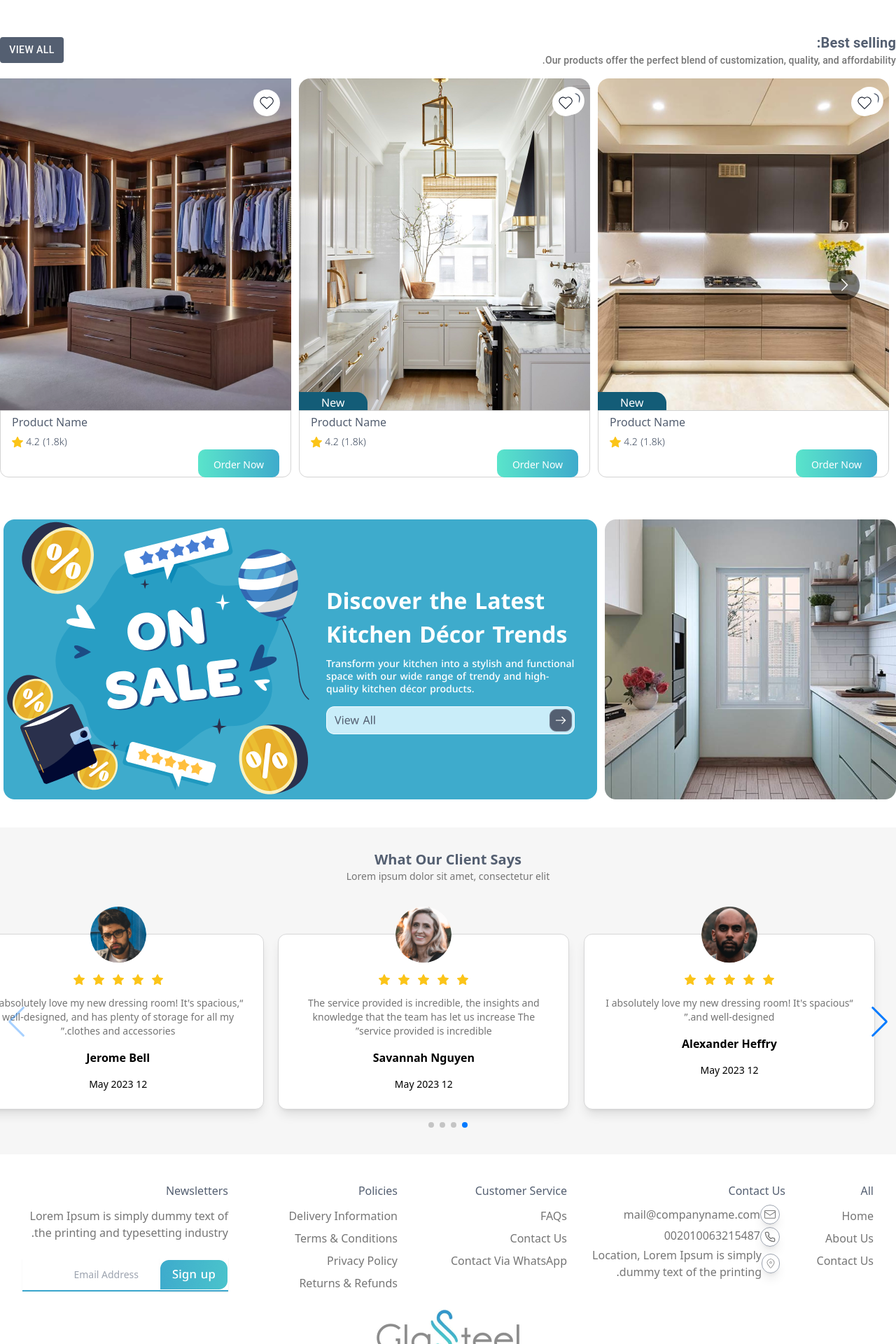
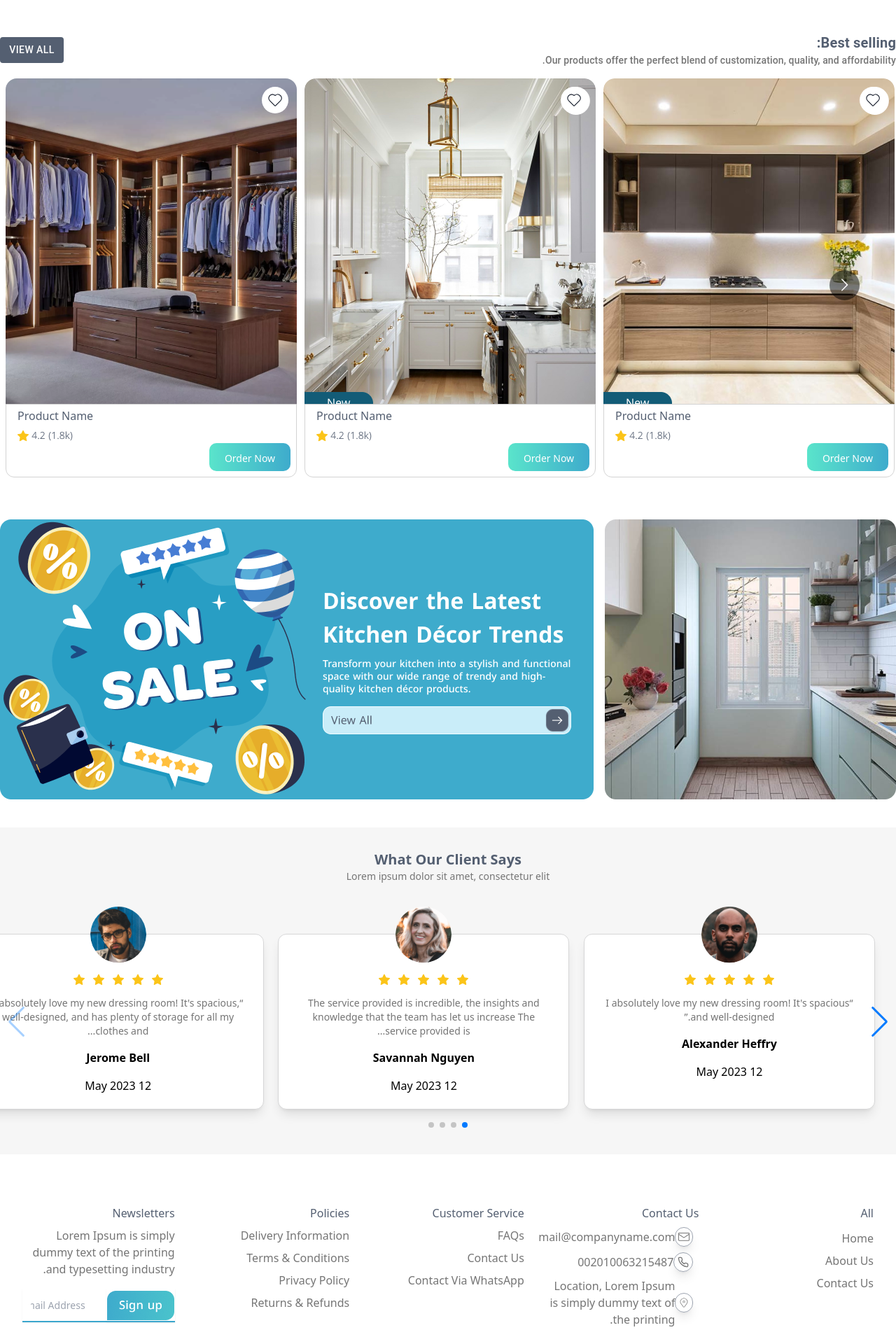
Before and after one commit to Abdo90800/work-project, a Next.js app: page /ar in a window 1280 px wide. Shown: the part 260-2180 px from the top of the page at 70% size. Built offline with nearby package versions, Linux system fonts and the light colour scheme.

Commit message:
Add Responsive

```diff
--- a/src/app/component/CardComponent.jsx
+++ b/src/app/component/CardComponent.jsx
@@ -1,8 +1,20 @@
+import { useEffect, useState } from "react";
 import Image from "next/image";
 
-const CardComponent = ({product}) => {
+const CardComponent = ({ product }) => {
+  const [shortDescription, setShortDescription] = useState("");
+
+  useEffect(() => {
+    // عدد الكلمات التي تريدها للوصف في الشاشات المتوسطة والصغيرة
+    const maxWords = window.innerWidth < 768 ? 10 : 20; // 10 كلمات للشاشات الأصغر، 20 للشاشات الأكبر
+    const words = product.description.split(" ");
+
+    // قطع الوصف ليكون بالشكل المطلوب
+    setShortDescription(words.slice(0, maxWords).join(" ") + (words.length > maxWords ? '...' : ''));
+  }, [product.description]);
+
   return (
-    <article className="rounded-xl shadow-lg border border-[#D6D6D7] my-10 bg-white p-4 flex flex-col items-center lg:h-[251px] lg:w-[416px] relative text-center">
+    <article className="rounded-xl shadow-lg border border-[#D6D6D7] my-10 bg-white p-4 flex flex-col items-center relative text-center lg:h-[251px] lg:w-[416px] sm:h-[300px] sm:w-[300px] md:h-[320px] md:w-[350px]">
       {/* User Photo */}
       <div className="flex items-center absolute top-0 -translate-y-1/2 z-10 mx-auto">
         <Image
@@ -20,17 +32,19 @@ const CardComponent = ({product}) => {
       </div>
 
       {/* Card Description */}
-      <ul className="flex flex-col items-center justify-center gap-y-2 mt-4 ">
+      <ul className="flex flex-col items-center justify-center gap-y-2 mt-4">
         <li>
-          <p className="font-normal text-customGray text-sm px-2">
-            {product.description}
+          <p className="font-normal text-customGray text-sm px-2 sm:px-4 md:px-6 lg:px-2">
+            {shortDescription}
           </p>
         </li>
         <li className="my-2">
-          <h1 className="font-semibold text-base">{product.name}</h1>
+          <h1 className="font-semibold text-base md:text-lg lg:text-base">
+            {product.name}
+          </h1>
         </li>
         <li>
-          <p className="font-normal text-sm">{product.date}</p>
+          <p className="font-normal text-sm md:text-base">{product.date}</p>
         </li>
       </ul>
     </article>
--- a/src/app/component/Fotter.jsx
+++ b/src/app/component/Fotter.jsx
@@ -7,11 +7,13 @@ import { RiTwitterXFill } from "react-icons/ri";
 import { FiYoutube } from "react-icons/fi";
 import { LiaFacebook } from "react-icons/lia";
 import { IoLogoInstagram } from "react-icons/io";
+
 const Footer = () => {
   return (
     <>
-      <footer className="grid grid-rows-2 max-w-screen-xl mx-auto px-4 sm:px-6 lg:px-8 pb-5">
-        <div className="footer-top grid grid-cols-[101px_287px_217px_217px_294px] justify-between gap-4">
+      <footer className="max-w-screen-xl mx-auto px-4 sm:px-6 lg:px-8 pb-5">
+        {/* القسم العلوي من الفوتر */}
+        <div className="footer-top grid grid-cols-1 sm:grid-cols-2 lg:grid-cols-5 gap-8 py-8">
           <div className="All flex flex-col">
             <div className="all-header mb-2">
               <h1 className="text-customheader text-base">All</h1>
@@ -29,7 +31,7 @@ const Footer = () => {
                 Contact Us
               </h1>
             </div>
-            <div className="items contact-icons flex flex-col">
+            <div className="items contact-icons flex flex-col space-y-2">
               <p className="flex items-center">
                 <span className="h-7 w-7 border border-gray-400 rounded-full shadow-lg flex items-center justify-center mr-2">
                   <GoMail className="m-1 text-customGray text-base" />
@@ -40,7 +42,7 @@ const Footer = () => {
               </p>
 
               <p className="flex items-center">
-                <span className="h-7 w-7 border border-gray-400 rounded-full shadow-lg flex items-center justify-center mr-2 mt-1">
+                <span className="h-7 w-7 border border-gray-400 rounded-full shadow-lg flex items-center justify-center mr-2">
                   <FiPhone className="m-1 text-customGray text-base" />
                 </span>
                 <span className="text-customGray text-base">
@@ -49,7 +51,7 @@ const Footer = () => {
               </p>
 
               <p className="flex items-center">
-                <span className="h-7 w-7 border border-gray-400 rounded-full shadow-lg flex items-center justify-center mr-2 ">
+                <span className="h-7 w-7 border border-gray-400 rounded-full shadow-lg flex items-center justify-center mr-2">
                   <CiLocationOn className="m-1 text-customGray text-base" />
                 </span>
                 <span className="text-customGray text-base">
@@ -65,12 +67,10 @@ const Footer = () => {
                 Customer Service
               </h1>
             </div>
-            <div className="items flex flex-col">
-              <p className="text-customGray text-base my-1">FAQs</p>
-              <p className="text-customGray text-base my-1">Contact Us</p>
-              <p className="text-customGray text-base my-1">
-                Contact Via WhatsApp
-              </p>
+            <div className="items flex flex-col space-y-2">
+              <p className="text-customGray text-base">FAQs</p>
+              <p className="text-customGray text-base">Contact Us</p>
+              <p className="text-customGray text-base">Contact Via WhatsApp</p>
             </div>
           </div>
 
@@ -80,17 +80,11 @@ const Footer = () => {
                 Policies
               </h1>
             </div>
-            <div className="items flex flex-col">
-              <p className="text-customGray text-base my-1">
-                Delivery Information
-              </p>
-              <p className="text-customGray text-base my-1">
-                Terms & Conditions
-              </p>
-              <p className="text-customGray text-base my-1">Privacy Policy</p>
-              <p className="text-customGray text-base my-1">
-                Returns & Refunds
-              </p>
+            <div className="items flex flex-col space-y-2">
+              <p className="text-customGray text-base">Delivery Information</p>
+              <p className="text-customGray text-base">Terms & Conditions</p>
+              <p className="text-customGray text-base">Privacy Policy</p>
+              <p className="text-customGray text-base">Returns & Refunds</p>
             </div>
           </div>
 
@@ -100,12 +94,12 @@ const Footer = () => {
                 Newsletters
               </h1>
             </div>
-            <div className="items flex flex-col">
-              <p className="font-light text-base text-customGray my-1">
+            <div className="items flex flex-col space-y-4">
+              <p className="font-light text-base text-customGray">
                 Lorem Ipsum is simply dummy text of the printing and typesetting
                 industry.
               </p>
-              <div className="relative mt-5">
+              <div className="relative">
                 <input
                   type="email"
                   className="w-full bg-transparent h-12 text-sm border-b-2 border-[#3AA6CD] rounded-none pl-3 pr-32 py-2 transition duration-300 ease focus:outline-none focus:border-transparent shadow-sm focus:shadow-none"
@@ -125,23 +119,25 @@ const Footer = () => {
             </div>
           </div>
         </div>
-        <div className="footer-bottom text-center mt-4 flex flex-col items-center justify-around">
-          <img src="/images/logo.png" alt="Logo" />
-          <div className="icons w-1/4 items-center flex  justify-evenly">
-            <span className="border border-black cursor-pointer p-1  rounded-full hover:bg-gray-200 transition duration-300">
+
+        {/* القسم السفلي من الفوتر */}
+        <div className="footer-bottom text-center mt-8 flex flex-col items-center justify-around space-y-4">
+          <img src="/images/logo.png" alt="Logo" className="w-28 h-auto" />
+          <div className="icons flex items-center space-x-4">
+            <span className="border border-black cursor-pointer p-1 rounded-full hover:bg-gray-200 transition duration-300">
               <RiTwitterXFill className="text-black" />
             </span>
-            <span className="border border-black cursor-pointer p-1  rounded-full hover:bg-gray-200 transition duration-300">
+            <span className="border border-black cursor-pointer p-1 rounded-full hover:bg-gray-200 transition duration-300">
               <FiYoutube className="text-black" />
             </span>
-            <span className="border border-black cursor-pointer p-1  rounded-full hover:bg-gray-200 transition duration-300">
+            <span className="border border-black cursor-pointer p-1 rounded-full hover:bg-gray-200 transition duration-300">
               <LiaFacebook className="text-black" />
             </span>
-            <span className="border border-black cursor-pointer p-1  rounded-full hover:bg-gray-200 transition duration-300">
+            <span className="border border-black cursor-pointer p-1 rounded-full hover:bg-gray-200 transition duration-300">
               <IoLogoInstagram className="text-black" />
             </span>
           </div>
-          <p>© 2024 Copyright Wolf. All rights reserved.</p>
+          <p className="text-sm text-customGray">© 2024 Copyright Wolf. All rights reserved.</p>
         </div>
       </footer>
     </>
--- a/src/app/component/Frames.jsx
+++ b/src/app/component/Frames.jsx
@@ -1,9 +1,9 @@
 const Frames = () => {
   return (
     <section className="Frames-Section max-w-screen-xl mx-auto my-10">
-      <div className="grid grid-cols-3">
-        <img src="/images/frame-1.png" alt="photo-1" className="col-span-1" />
-        <img src="/images/frame-2.png" alt="photo-2" className="col-span-2" />
+      <div className="grid grid-cols-1 sm:grid-cols-2 lg:grid-cols-3 gap-4">
+        <img src="/images/frame-1.png" alt="photo-1" className="w-full h-auto lg:col-span-1 md:col-span-2 sm:col-span-2" />
+        <img src="/images/frame-2.png" alt="photo-2" className="w-full h-auto lg:col-span-2 md:col-span-2 sm:col-span-2" />
       </div>
     </section>
   );
--- a/src/app/component/MainCards.jsx
+++ b/src/app/component/MainCards.jsx
@@ -18,7 +18,7 @@ const CardsSwipper = () => {
         const data = response.data;
         SetCardsData(data);
       } catch (error) {
-        console.error(`Error Fetching CardData : ${error}`);
+        console.error(`Error Fetching CardData: ${error}`);
       }
     };
     getData();
@@ -39,8 +39,16 @@ const CardsSwipper = () => {
         navigation
         pagination={{ clickable: true }}
         spaceBetween={30}
-        slidesPerView={3}
-        className="max-w-screen-xl mx-auto px-2 "
+        slidesPerView={3} // عدد الشرائح في العرض الواحد
+        breakpoints={{
+          640: {
+            slidesPerView: 2, // عرض 2 شرائح للشاشات الصغيرة
+          },
+          768: {
+            slidesPerView: 3, // عرض 3 شرائح للشاشات المتوسطة والكبيرة
+          },
+        }}
+        className="max-w-screen-xl mx-auto px-2"
       >
         {CardsData.map((product, index) => (
           <SwiperSlide key={index}>
--- a/src/app/component/SliderCard.jsx
+++ b/src/app/component/SliderCard.jsx
@@ -2,36 +2,36 @@
 
 import Carousel from "react-multi-carousel";
 import "react-multi-carousel/lib/styles.css";
-// import img from "../../../images/card2.png"; // تأكد أن المسار للصورة صحيح
-// import img1 from "../../../images/card1.png"; // تأكد أن المسار للصورة صحيح
-// import img2 from "../../../images/card3.png"; // تأكد أن المسار للصورة صحيح
 import { RiDiscountPercentFill } from "react-icons/ri";
 import { CiHeart } from "react-icons/ci";
-// import items from "../../data/item";
-
 import Button from "@mui/material/Button";
 import Typography from "@mui/material/Typography";
 import Box from "@mui/material/Box";
 import Image from "next/image";
 import Link from "next/link";
+
 function Slider() {
   const items = [
     {
+      id: 1,
       img: "/images/swipper-1.png",
       title: "Product Name",
       rate: "/images/ratingSwipper.png",
     },
     {
+      id: 2,
       img: "/images/swipper-2.png",
       title: "Product Name",
       rate: "/images/ratingSwipper.png",
     },
     {
+      id: 3,
       img: "/images/swipper-3.png",
       title: "Product Name",
       rate: "/images/ratingSwipper.png",
     },
   ];
+
   const responsive = {
     superLargeDesktop: {
       breakpoint: { max: 4000, min: 3000 },
@@ -51,21 +51,9 @@ function Slider() {
     },
   };
 
-  // const item = [
-  //   { id: 1, image: img, title: "Category Name" },
-  //   { id: 2, image: img1, title: "Category Name" },
-  //   { id: 3, image: img2, title: "Category Name" },
-  //   { id: 4, image: img, title: "Category Name" },
-  //   { id: 5, image: img1, title: "Category Name" },
-  //   { id: 6, image: img2, title: "Category Name" },
-  //   { id: 7, image: img, title: "Category Name" },
-  //   { id: 8, image: img1, title: "Category Name" },
-  //   { id: 9, image: img2, title: "Category Name" },
-  // ];
-
   return (
     <>
-      <Box className="flex items-center justify-between mt-[50px]  mb-[15px] max-w-screen-xl mx-auto ">
+      <Box className="flex items-center justify-between mt-[50px] mb-[15px] max-w-screen-xl mx-auto">
         <Box>
           <Typography
             sx={{ fontSize: "20px", fontWeight: "700", color: "#545F71" }}
@@ -91,48 +79,47 @@ function Slider() {
       </Box>
 
       <div className="flex items-center justify-center">
-      <div className="flex items-center justify-center">
         <Carousel
           responsive={responsive}
-    centerMode={true} // يضمن بقاء الكارد المركزي بين الأسهم
-    className="w-[1280px] flex justify-center"
+          centerMode={true}
+          className="w-full max-w-screen-xl mx-auto"
         >
           {items.map((e) => (
             <div
               key={e.id}
-        className="group relative block lg:w-[416px] lg:h-[590px] sm:w-[200px] sm:h-[450px] md:w-[300px] md:h-[450px] rounded-[16px] gap-[8px]"
+              className="group relative block w-full lg:w-[416px] sm:w-[300px] mx-2 rounded-[16px] gap-[8px] grid-rows-2 lg:h-[590px] md:h-[450px] sm:h-[300px]"
             >
-        <button className="absolute end-4 top-4 z-10 rounded-full bg-white p-1.5 text-gray-900 transition hover:text-gray-900/75">
+              <div className="row-span-2">
+                <button className="absolute end-3 top-3 z-10 rounded-full bg-white p-1.5 text-gray-900 transition hover:text-gray-900/75">
                   <span className="sr-only">Wishlist</span>
                   <CiHeart className="text-[26.18px]" />
                 </button>
-
-        {/* صورة المنتج */}
-        <div className="w-[416px] h-[480px] relative overflow-hidden">
+                {/* ProductImage */}
+                <div className="w-[416px] h-[480px] relative overflow-hidden rounded-t-[16px]">
                   <Image
                     src={e.img}
                     alt="photo"
-            className="w-full h-full transition duration-500 group-hover:scale-105 sm:h-72 absolute"
-            fill
+                    className="w-[100%] transition duration-500 group-hover:scale-105"
+                    width={200}
+                    height={200}
                   />
                 </div>
+              </div>
 
-        {/* محتوى الكارد */}
-        <div className="absolute bg-white border border-[#D3D3D3] rounded-b-xl pl-4 pt-1 z-10 w-full h-24 bottom-5">
-          {/* النص والـ Rating */}
+              {/*  Card Description */}
+              <div className="absolute bg-white border border-[#D3D3D3] rounded-b-xl pl-4 pt-1 z-10 w-full h-auto bottom-5 row-span-1">
                 <p className="text-customheader">{e.title}</p>
                 <div className="mt-1.5 text-lg font-medium text-gray-900">
                   <img src={e.rate} alt="photo" />
                 </div>
 
-          {/* الزرار المعدل */}
                 <form className="flex">
                   <button
                     style={{
                       background: "linear-gradient(to right, #5AE4CB, #3EABCC)",
                     }}
                     type="button"
-              className="w-[116px] h-[40px] rounded-[10px] bg-gray-900 px-4 py-3 text-sm font-medium text-white transition hover:scale-105 ml-auto mr-4"
+                    className="w-[116px] h-[40px] rounded-[10px] bg-gray-900 px-4 py-3 text-sm font-medium text-white transition hover:scale-105 ml-auto mr-2 mb-2"
                   >
                     Order Now
                   </button>
@@ -142,8 +129,6 @@ function Slider() {
           ))}
         </Carousel>
       </div>
-
-      </div>
     </>
   );
 }
--- a/src/app/component/Swipper.jsx
+++ b/src/app/component/Swipper.jsx
@@ -3,7 +3,6 @@ import React from 'react';
 import 'swiper/css';
 import 'swiper/css/navigation';
 import 'swiper/css/pagination';
-
 import { Swiper, SwiperSlide } from 'swiper/react';
 import { Navigation, Pagination } from 'swiper/modules';
 
@@ -15,13 +14,18 @@ export default function SliderComponent({ cards }) {
       pagination={{ clickable: true }}
       spaceBetween={30}
       slidesPerView={1}
+      className="my-10 max-w-screen-xl mx-auto" // إضافة المسافات والحد الأقصى للعرض
     >
       {cards.map((card, index) => (
         <SwiperSlide key={index}>
           <div className="card bg-white p-4 rounded-lg shadow-md">
-            <img src={card.image} alt={card.title} className="rounded-t-lg w-full h-48 object-cover" />
+            <img
+              src={card.image}
+              alt={card.title}
+              className="rounded-t-lg w-full h-48 object-cover transition-transform duration-300 hover:scale-105" // إضافة تأثير التحجيم عند التحويم
+            />
             <div className="p-4">
-              <h2 className="text-lg font-bold">{card.title}</h2>
+              <h2 className="text-lg font-bold text-customheader">{card.title}</h2>
               <p className="text-sm text-gray-600">{card.description}</p>
             </div>
           </div>
```
Lines whose indentation alone changed are shown as unchanged.
